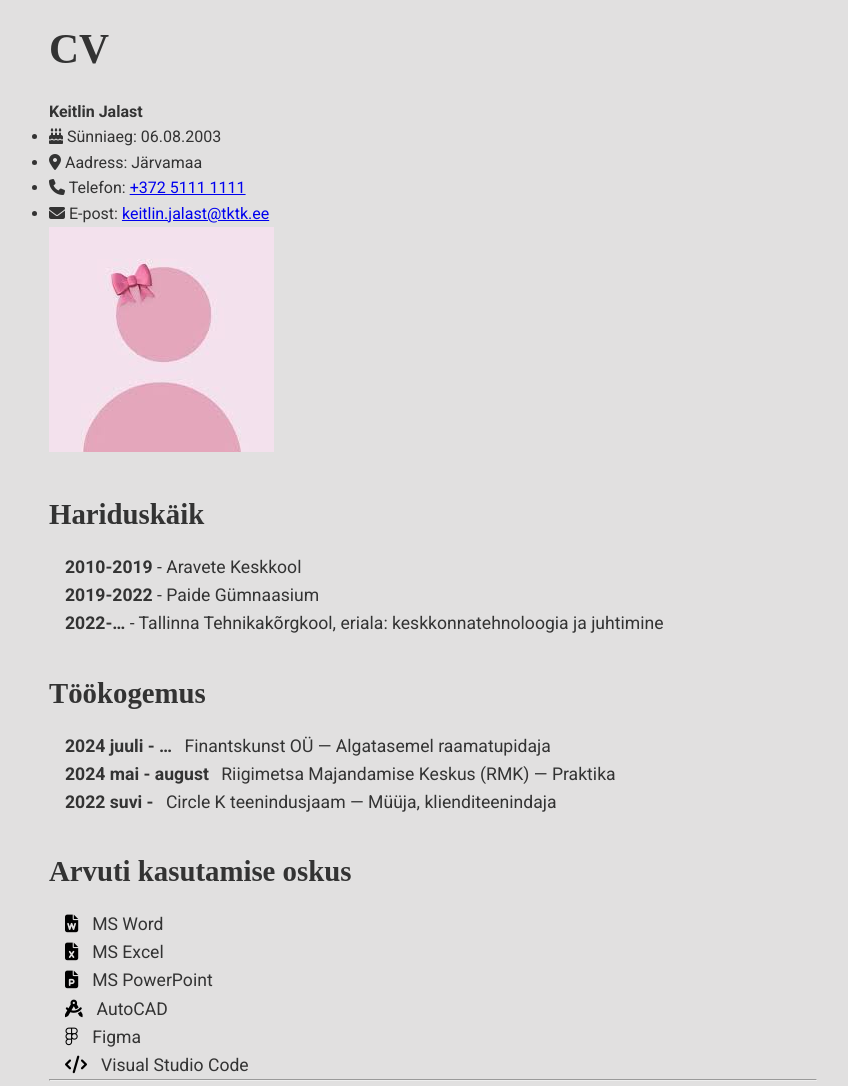
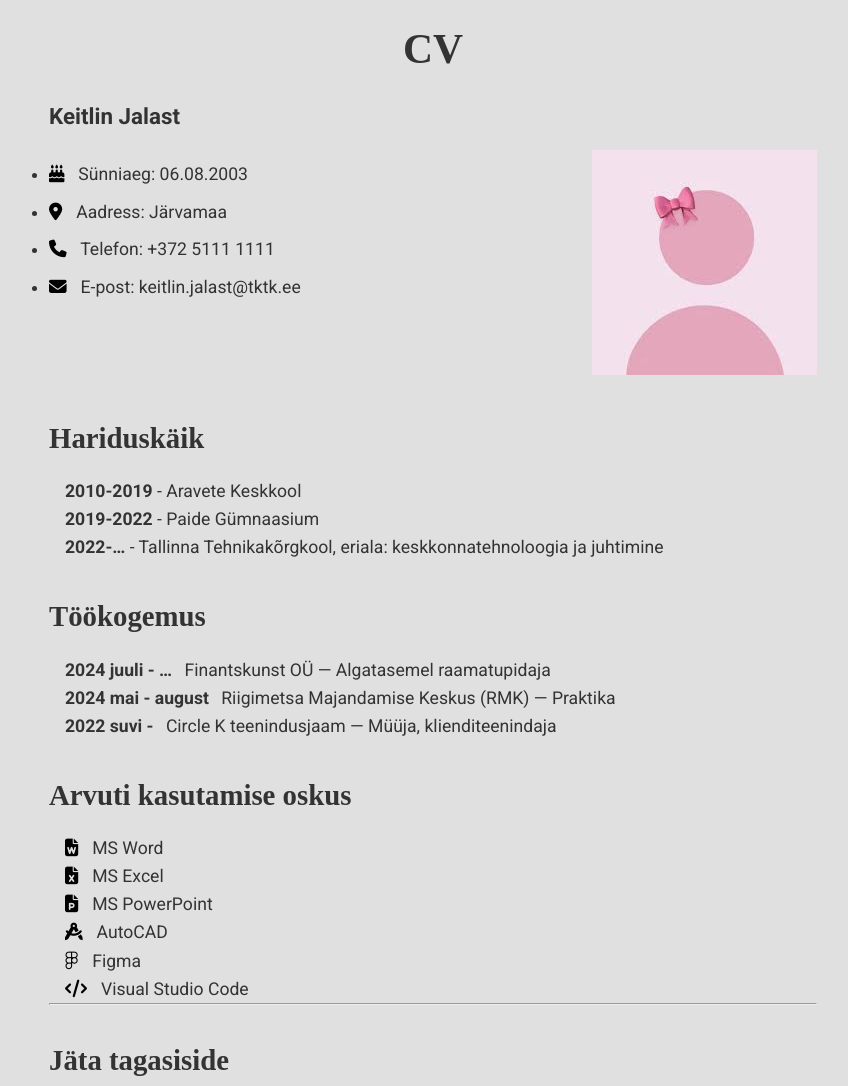
Before and after one commit to keitlinj/week17, a plain HTML site: page index.html in a window 1280 px wide. Shown: the top 1086 px of the page, without its empty margins (207-1055 px from the left). Drawn offline with Linux system fonts and the light colour scheme.

Commit message:
add week 17 files

```diff
--- a/css/style.css
+++ b/css/style.css
@@ -22,9 +22,13 @@ body {
     font-family: var(--body-font);
     color: var(--primary-color);
     line-height: 1.6;
+    padding-bottom: 200px;
 }
 
 .container {
+    display: grid;
+    grid-template-columns: 2fr;
+    grid-template-rows: repeat(6, auto);
     width: 60%;
     margin: 0 auto;
 }
@@ -32,54 +36,59 @@ body {
 
 
 header {
-    display: grid;
-    grid-template-columns: 1fr;
-   grid-template-rows: repeat(5, auto);
+   grid-column: 1/3;
+   grid-row: 1/2;
    width: 100%;
 }
 
 header h1 {
+    text-align: center;
     font-family: var(--heading-font);
     font-weight: 900;
     font-size: 2.6rem;
     padding: 1rem 0;
 }
 
-.header-left h1 {
+
+/*h1 {
     font-family: var(--heading-font);
     font-weight: 900;
     font-size: 2.8rem;
     margin-bottom: 0.5rem;
-}
+}*/
 
-.header-left .author {
+.author {
     font-size: 1.4rem;
     font-weight: bold;
-    color: var(--muted-grey);
     margin-bottom: 1rem;
 }
 
-.header-left .personal-info {
+.personal-info {
+    grid-column: 1/2;
+    grid-row: 2/3;
     list-style: none;
     padding-left: 0;
 }
-
-.header-left .personal-info li {
+.personal-info li {
     margin: 0.6rem 0;
     font-size: 1.1rem;
 }
 
-.header-left .personal-info i {
+.personal-info i {
     color: var(--accent-yellow);
     margin-right: 0.6rem;
 }
 
-.header-left .personal-info a {
+.personal-info a {
     text-decoration: none;
     color: var(--primary-color);
     font-family: var(--link-fonts);
 }
 
+.main {
+    grid-column: 1/3;
+    grid-row: 3/6;
+}
 
 .main-title {
     font-size: 1.8rem;
@@ -88,6 +97,8 @@ header h1 {
 }
 
 .image-container {
+    grid-column: 2/3;
+    grid-row: 2/3;
     width: 100%;
     height: auto;
 }
@@ -194,6 +205,7 @@ textarea {
     font-family: var(--link-fonts);
 }
 
-body {
-    padding-bottom: 200px;
+footer {
+    grid-column: 1/3;
+    grid-row: 6/7;
 }
--- a/index.html
+++ b/index.html
@@ -1,5 +1,6 @@
 <!DOCTYPE html>
 <html lang="et">
+
 <head>
   <meta charset="UTF-8">
   <meta name="viewport" content="width=device-width, initial-scale=1.0">
@@ -7,13 +8,14 @@
   <link rel="stylesheet" href="css/style.css">
   <script src="https://kit.fontawesome.com/de91f77c85.js" crossorigin="anonymous"></script>
 </head>
+
 <body>
   <div class="container">
 
     <header>
       <div class="header-left"></div>
       <h1>CV</h1>
-  <p class="author"><strong>Keitlin Jalast</strong></p>
+      <h2 class="author">Keitlin Jalast</h2>
 
 
     </header>
@@ -25,10 +27,10 @@
         <li><i class="fa-solid fa-cake-candles"></i> Sünniaeg: 06.08.2003</li>
         <li><i class="fa-solid fa-location-dot"></i> Aadress: Järvamaa</li>
         <li><i class="fa-solid fa-phone"></i> Telefon: <a href="tel:+37251111111">+372 5111 1111</a></li>
-  <li><i class="fa-solid fa-envelope"></i> E-post:   <a href="mailto:keitlin.jalast@tktk.ee">keitlin.jalast@tktk.ee</a></li>
+        <li><i class="fa-solid fa-envelope"></i> E-post: <a
+            href="mailto:keitlin.jalast@tktk.ee">keitlin.jalast@tktk.ee</a></li>
       </ul>
     </div>
-</header>
 
 
     <div class="image-container">
@@ -49,7 +51,7 @@
         <ul>
           <li><strong>2010-2019</strong> - Aravete Keskkool</li>
           <li><strong>2019-2022</strong> - Paide Gümnaasium</li>
-<li><strong>2022-…</strong>    - Tallinna Tehnikakõrgkool, eriala: keskkonnatehnoloogia ja juhtimine</li>
+          <li><strong>2022-…</strong> - Tallinna Tehnikakõrgkool, eriala: keskkonnatehnoloogia ja juhtimine</li>
         </ul>
       </div>
 
@@ -57,9 +59,12 @@
       <div class="workexperience">
         <h2 class="main-title">Töökogemus</h2>
         <ul>
-    <li><span class="year">2024 juuli - …</span>    <span class="job">   Finantskunst OÜ — Algatasemel raamatupidaja</span></li>
-    <li><span class="year">2024 mai - august</span> <span class="job">Riigimetsa Majandamise Keskus (RMK) — Praktika</span></li>
-    <li><span class="year">2022 suvi -    </span> <span class="job">  Circle K teenindusjaam — Müüja, klienditeenindaja</span></li>
+          <li><span class="year">2024 juuli - …</span> <span class="job"> Finantskunst OÜ — Algatasemel
+              raamatupidaja</span></li>
+          <li><span class="year">2024 mai - august</span> <span class="job">Riigimetsa Majandamise Keskus (RMK) —
+              Praktika</span></li>
+          <li><span class="year">2022 suvi - </span> <span class="job"> Circle K teenindusjaam — Müüja,
+              klienditeenindaja</span></li>
         </ul>
 
 
@@ -91,7 +96,8 @@
           <h2 class="main-title">Jäta tagasiside</h2>
           <form action="/reviews">
             <div class="review-box">
-<textarea name="review" id="review" cols="30" rows="10" placeholder="Jaga oma arvamust minu CV kohta..."></textarea>
+              <textarea name="review" id="review" cols="30" rows="10"
+                placeholder="Jaga oma arvamust minu CV kohta..."></textarea>
             </div>
 
 
@@ -127,4 +133,8 @@
 
 
             <div class="reviews-btn-container">
+     </section>
+
+     <footer>&#169;2025</footer>
+
 </html>
```
Lines whose indentation alone changed are shown as unchanged.
